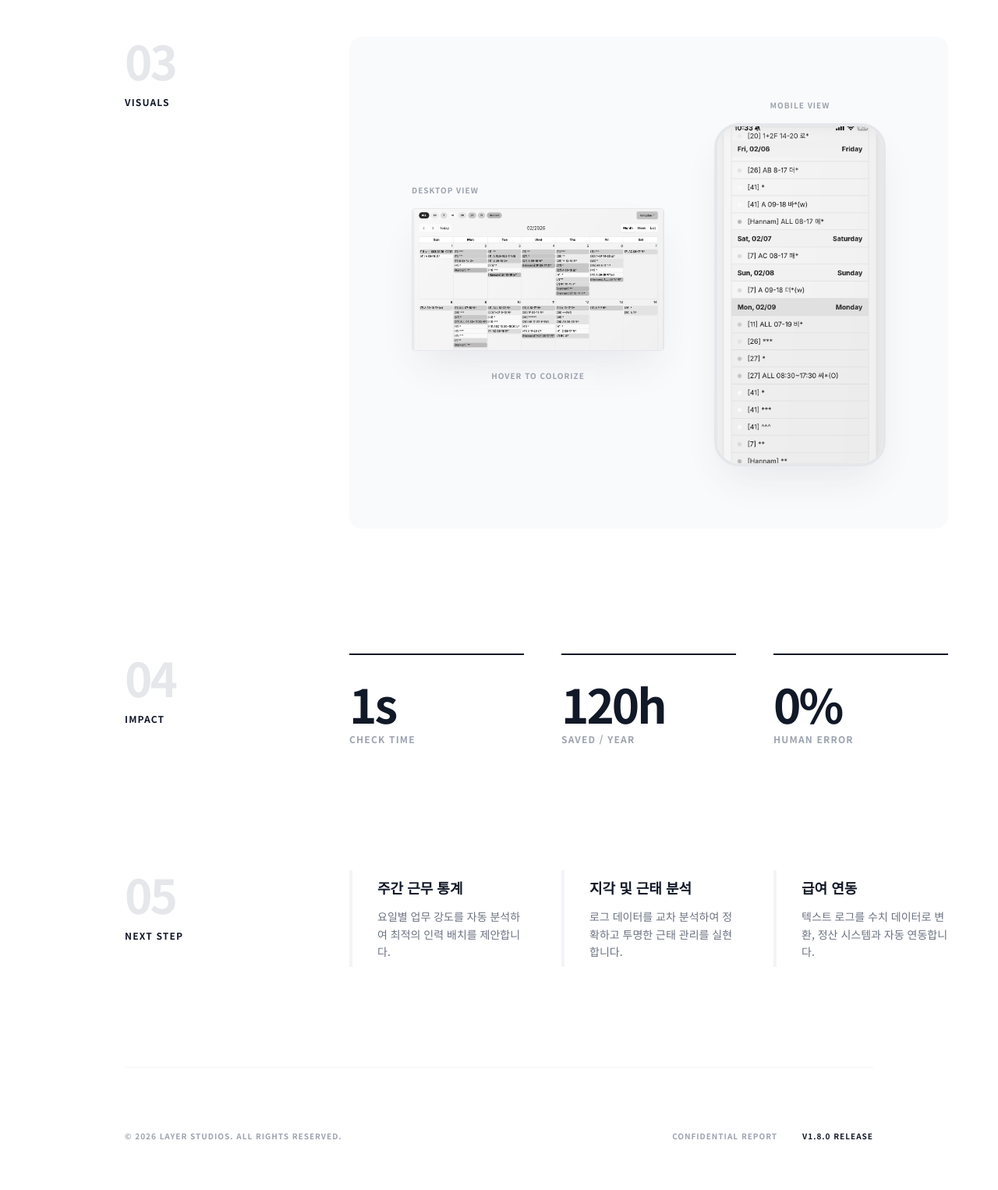
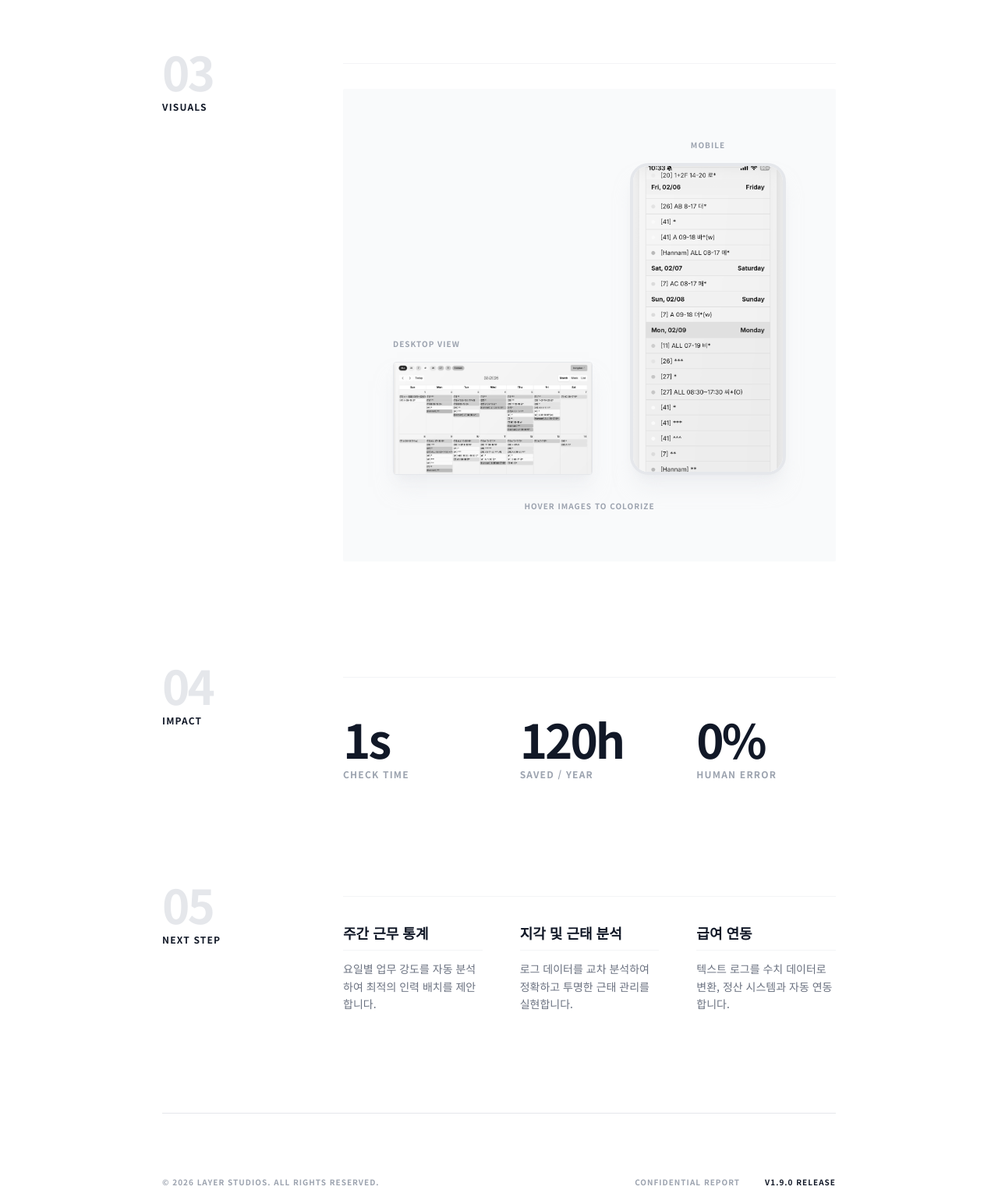
Before and after one commit to jaimejobeat-max/infotest, a plain HTML site: page index.html in a window 1280 px wide. Shown: the part 1140-2666 px from the top of the page at 78% size. Drawn offline with nearby package versions, Linux system fonts and the light colour scheme.

Commit message:
feat: refine alignment and grid structure

```diff
--- a/index.html
+++ b/index.html
@@ -51,6 +51,7 @@
             font-weight: 900;
             letter-spacing: -0.05em;
             color: #e5e7eb;
+            line-height: 1;
         }
 
         h1 {
@@ -71,10 +72,10 @@
         }
 
         .mockup-mobile {
-            width: 220px;
-            height: 440px;
+            width: 200px;
+            height: 400px;
             background: #ffffff;
-            border-radius: 32px;
+            border-radius: 24px;
             border: 4px solid #e5e7eb;
             position: relative;
             overflow: hidden;
@@ -134,7 +135,7 @@
     </style>
 </head>
 
-<body class="p-8 md:p-24 max-w-6xl mx-auto selection:bg-black selection:text-white">
+<body class="p-8 md:p-20 max-w-5xl mx-auto selection:bg-black selection:text-white">
 
     <!-- Fixed Buttons -->
     <div class="fixed bottom-10 right-10 z-50 flex flex-col gap-3 no-print fixed-buttons">
@@ -159,7 +160,7 @@
 
     <!-- Header -->
     <header
-        class="mb-32 flex flex-col md:flex-row justify-between items-start md:items-end gap-12 pb-12 border-b border-slate-100">
+        class="mb-24 flex flex-col md:flex-row justify-between items-start md:items-end gap-12 pb-8 border-b border-slate-200">
         <div>
             <div class="text-[10px] font-bold text-slate-400 mb-6 uppercase tracking-[0.2em]">Project Report 2026</div>
             <h1 class="text-7xl md:text-8xl font-black text-slate-900 mb-4">LAYER<br>STUDIOS</h1>
@@ -179,20 +180,20 @@
         </div>
     </header>
 
-    <main class="space-y-40">
+    <main class="space-y-32">
 
         <!-- 01 개요 -->
-        <section class="grid grid-cols-1 md:grid-cols-12 gap-12 md:gap-24">
-            <div class="md:col-span-3">
-                <span class="section-number text-6xl block mb-4">01</span>
+        <section class="grid grid-cols-1 md:grid-cols-12 gap-8 md:gap-16 items-start">
+            <div class="md:col-span-3 sticky top-10">
+                <span class="section-number text-6xl block mb-2">01</span>
                 <h2 class="text-xs font-bold uppercase tracking-widest text-slate-900">Executive Summary</h2>
             </div>
-            <div class="md:col-span-9">
+            <div class="md:col-span-9 border-t border-slate-100 pt-8 mt-5">
                 <p class="text-3xl md:text-5xl font-light leading-tight text-slate-900 keep-all">
                     <span class="font-bold">12개 지점</span>의 분산된 데이터를<br>
                     실시간으로 하나로 잇다.
                 </p>
-                <div class="mt-12 text-lg text-slate-500 leading-relaxed max-w-3xl keep-all">
+                <div class="mt-8 text-lg text-slate-500 leading-relaxed max-w-3xl keep-all">
                     Layer Studios의 운영 효율을 극대화하기 위해 <strong
                         class="text-slate-900 border-b border-slate-300 pb-0.5">Google Antigravity</strong> 기술을 도입했습니다.
                     데이터 수집부터 배포까지 전 과정을 자동화하여, 완전한 디지털 운영 환경을 구축했습니다.
@@ -201,61 +202,59 @@
         </section>
 
         <!-- 02 매커니즘 -->
-        <section class="grid grid-cols-1 md:grid-cols-12 gap-12 md:gap-24">
-            <div class="md:col-span-3">
-                <span class="section-number text-6xl block mb-4">02</span>
+        <section class="grid grid-cols-1 md:grid-cols-12 gap-8 md:gap-16 items-start">
+            <div class="md:col-span-3 sticky top-10">
+                <span class="section-number text-6xl block mb-2">02</span>
                 <h2 class="text-xs font-bold uppercase tracking-widest text-slate-900">Mechanism</h2>
             </div>
-            <div class="md:col-span-9 grid grid-cols-1 md:grid-cols-3 gap-16">
+            <div class="md:col-span-9 border-t border-slate-100 pt-8 mt-5">
+                <div class="grid grid-cols-1 md:grid-cols-3 gap-12">
                     <div class="group">
                         <h3 class="font-bold text-xl text-slate-900 mb-4">Collection</h3>
-                    <p class="text-sm text-slate-500 leading-relaxed keep-all">AI 에이전트가 12개 지점 현황판에 동시 접속하여 데이터를 수집, 확인
-                        시간을 90% 단축했습니다.</p>
+                        <p class="text-sm text-slate-500 leading-relaxed keep-all">AI 에이전트가 12개 지점 현황판에 동시 접속하여 데이터를 수집,
+                            확인 시간을 90% 단축했습니다.</p>
                     </div>
                     <div class="group">
                         <h3 class="font-bold text-xl text-slate-900 mb-4">Processing</h3>
-                    <p class="text-sm text-slate-500 leading-relaxed keep-all">비정형 텍스트(지점, 파트, 시간)를 분석하여 표준화된 JSON 데이터로
-                        구조화합니다.</p>
+                        <p class="text-sm text-slate-500 leading-relaxed keep-all">비정형 텍스트(지점, 파트, 시간)를 분석하여 표준화된 JSON
+                            데이터로 구조화합니다.</p>
                     </div>
                     <div class="group">
                         <h3 class="font-bold text-xl text-slate-900 mb-4">Visualization</h3>
-                    <p class="text-sm text-slate-500 leading-relaxed keep-all">'마스터 캘린더'를 통해 전 지점 인력 현황을 직관적으로 파악할 수 있도록
-                        시각화합니다.</p>
+                        <p class="text-sm text-slate-500 leading-relaxed keep-all">'마스터 캘린더'를 통해 전 지점 인력 현황을 직관적으로 파악할 수
+                            있도록 시각화합니다.</p>
+                    </div>
                 </div>
             </div>
         </section>
 
         <!-- 03 비주얼 -->
-        <section class="grid grid-cols-1 md:grid-cols-12 gap-12 md:gap-24">
-            <div class="md:col-span-3">
-                <span class="section-number text-6xl block mb-4">03</span>
+        <section class="grid grid-cols-1 md:grid-cols-12 gap-8 md:gap-16 items-start">
+            <div class="md:col-span-3 sticky top-10">
+                <span class="section-number text-6xl block mb-2">03</span>
                 <h2 class="text-xs font-bold uppercase tracking-widest text-slate-900">Visuals</h2>
             </div>
-            <div class="md:col-span-9">
-                <div class="bg-slate-50 rounded-2xl p-12 md:p-20">
-                    <div class="flex flex-col xl:flex-row items-center justify-center gap-16">
+            <div class="md:col-span-9 border-t border-slate-100 pt-8 mt-5">
+                <div class="bg-slate-50 rounded-sm p-12 md:p-16">
+                    <div class="flex flex-col md:flex-row items-end justify-center gap-8 md:gap-12">
                         <!-- PC -->
-                        <div class="w-full max-w-2xl">
-                            <div
-                                class="text-[10px] font-bold tracking-widest text-slate-400 mb-4 uppercase text-center xl:text-left">
+                        <div class="w-full max-w-xl">
+                            <div class="text-[10px] font-bold tracking-widest text-slate-400 mb-4 uppercase text-left">
                                 Desktop View</div>
-                            <div class="mockup-pc shadow-2xl shadow-slate-200">
+                            <div class="mockup-pc shadow-xl shadow-slate-200/50">
                                 <div class="aspect-video bg-slate-100 overflow-hidden relative group">
                                     <img src="https://github.com/jaimejobeat-max/infotest/blob/main/pc.png?raw=true"
                                         alt="PC Capture" class="photo-area">
                                 </div>
                             </div>
-                            <p
-                                class="text-[10px] text-center mt-6 text-slate-400 font-bold tracking-widest uppercase no-print">
-                                Hover to Colorize</p>
                         </div>
 
                         <!-- Mobile -->
-                        <div class="relative">
+                        <div class="relative shrink-0">
                             <div
                                 class="text-[10px] font-bold tracking-widest text-slate-400 mb-4 uppercase text-center">
-                                Mobile View</div>
-                            <div class="mockup-mobile mx-auto shadow-2xl shadow-slate-200">
+                                Mobile</div>
+                            <div class="mockup-mobile mx-auto shadow-xl shadow-slate-200/50">
                                 <div class="w-full h-full bg-slate-100">
                                     <img src="https://github.com/jaimejobeat-max/infotest/blob/main/phone.png?raw=true"
                                         alt="Mobile Capture" class="photo-area">
@@ -263,27 +262,29 @@
                             </div>
                         </div>
                     </div>
+                    <p class="text-[10px] text-center mt-8 text-slate-400 font-bold tracking-widest uppercase no-print">
+                        Hover images to Colorize</p>
                 </div>
             </div>
         </section>
 
         <!-- 04 기대효과 -->
-        <section class="grid grid-cols-1 md:grid-cols-12 gap-12 md:gap-24">
-            <div class="md:col-span-3">
-                <span class="section-number text-6xl block mb-4">04</span>
+        <section class="grid grid-cols-1 md:grid-cols-12 gap-8 md:gap-16 items-start">
+            <div class="md:col-span-3 sticky top-10">
+                <span class="section-number text-6xl block mb-2">04</span>
                 <h2 class="text-xs font-bold uppercase tracking-widest text-slate-900">Impact</h2>
             </div>
-            <div class="md:col-span-9">
-                <div class="grid grid-cols-1 md:grid-cols-3 gap-12">
-                    <div class="bg-white border-t-2 border-slate-900 pt-8">
+            <div class="md:col-span-9 border-t border-slate-100 pt-8 mt-5">
+                <div class="grid grid-cols-1 md:grid-cols-3 gap-8 md:gap-12">
+                    <div class="pt-4">
                         <div class="text-6xl font-black text-slate-900 mb-2 tracking-tighter">1s</div>
                         <div class="text-xs font-bold text-slate-400 uppercase tracking-widest">Check Time</div>
                     </div>
-                    <div class="bg-white border-t-2 border-slate-900 pt-8">
+                    <div class="pt-4">
                         <div class="text-6xl font-black text-slate-900 mb-2 tracking-tighter">120h</div>
                         <div class="text-xs font-bold text-slate-400 uppercase tracking-widest">Saved / Year</div>
                     </div>
-                    <div class="bg-white border-t-2 border-slate-900 pt-8">
+                    <div class="pt-4">
                         <div class="text-6xl font-black text-slate-900 mb-2 tracking-tighter">0%</div>
                         <div class="text-xs font-bold text-slate-400 uppercase tracking-widest">Human Error</div>
                     </div>
@@ -292,23 +293,25 @@
         </section>
 
         <!-- 05 향후계획 -->
-        <section class="grid grid-cols-1 md:grid-cols-12 gap-12 md:gap-24 pb-32 border-b border-slate-100">
-            <div class="md:col-span-3">
-                <span class="section-number text-6xl block mb-4">05</span>
+        <section class="grid grid-cols-1 md:grid-cols-12 gap-8 md:gap-16 items-start pb-32 border-b border-slate-200">
+            <div class="md:col-span-3 sticky top-10">
+                <span class="section-number text-6xl block mb-2">05</span>
                 <h2 class="text-xs font-bold uppercase tracking-widest text-slate-900">Next Step</h2>
             </div>
-            <div class="md:col-span-9 grid grid-cols-1 md:grid-cols-3 gap-12">
-                <div class="border-l-4 border-slate-100 pl-8 py-2">
-                    <h3 class="font-bold text-lg text-slate-900 mb-3">주간 근무 통계</h3>
+            <div
+                class="md:col-span-9 border-t border-slate-100 pt-8 mt-5 grid grid-cols-1 md:grid-cols-3 gap-8 md:gap-12">
+                <div>
+                    <h3 class="font-bold text-lg text-slate-900 mb-3 block border-b border-slate-100 pb-2">주간 근무 통계</h3>
                     <p class="text-sm text-slate-500 leading-relaxed keep-all">요일별 업무 강도를 자동 분석하여 최적의 인력 배치를 제안합니다.</p>
                 </div>
-                <div class="border-l-4 border-slate-100 pl-8 py-2">
-                    <h3 class="font-bold text-lg text-slate-900 mb-3">지각 및 근태 분석</h3>
+                <div>
+                    <h3 class="font-bold text-lg text-slate-900 mb-3 block border-b border-slate-100 pb-2">지각 및 근태 분석
+                    </h3>
                     <p class="text-sm text-slate-500 leading-relaxed keep-all">로그 데이터를 교차 분석하여 정확하고 투명한 근태 관리를 실현합니다.
                     </p>
                 </div>
-                <div class="border-l-4 border-slate-100 pl-8 py-2">
-                    <h3 class="font-bold text-lg text-slate-900 mb-3">급여 연동</h3>
+                <div>
+                    <h3 class="font-bold text-lg text-slate-900 mb-3 block border-b border-slate-100 pb-2">급여 연동</h3>
                     <p class="text-sm text-slate-500 leading-relaxed keep-all">텍스트 로그를 수치 데이터로 변환, 정산 시스템과 자동 연동합니다.</p>
                 </div>
             </div>
@@ -321,7 +324,7 @@
         <div>© 2026 Layer Studios. All rights reserved.</div>
         <div class="flex gap-8">
             <span>Confidential Report</span>
-            <span class="text-slate-900">v1.8.0 Release</span>
+            <span class="text-slate-900">v1.9.0 Release</span>
         </div>
     </footer>
 
```
Lines whose indentation alone changed are shown as unchanged.
